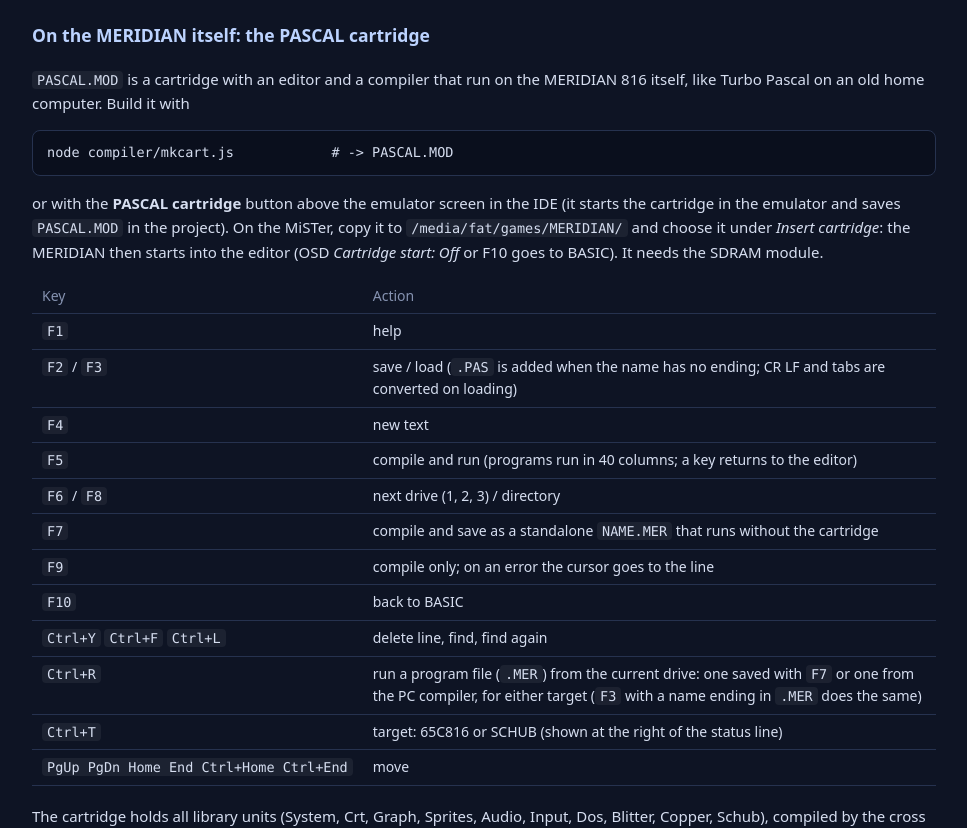
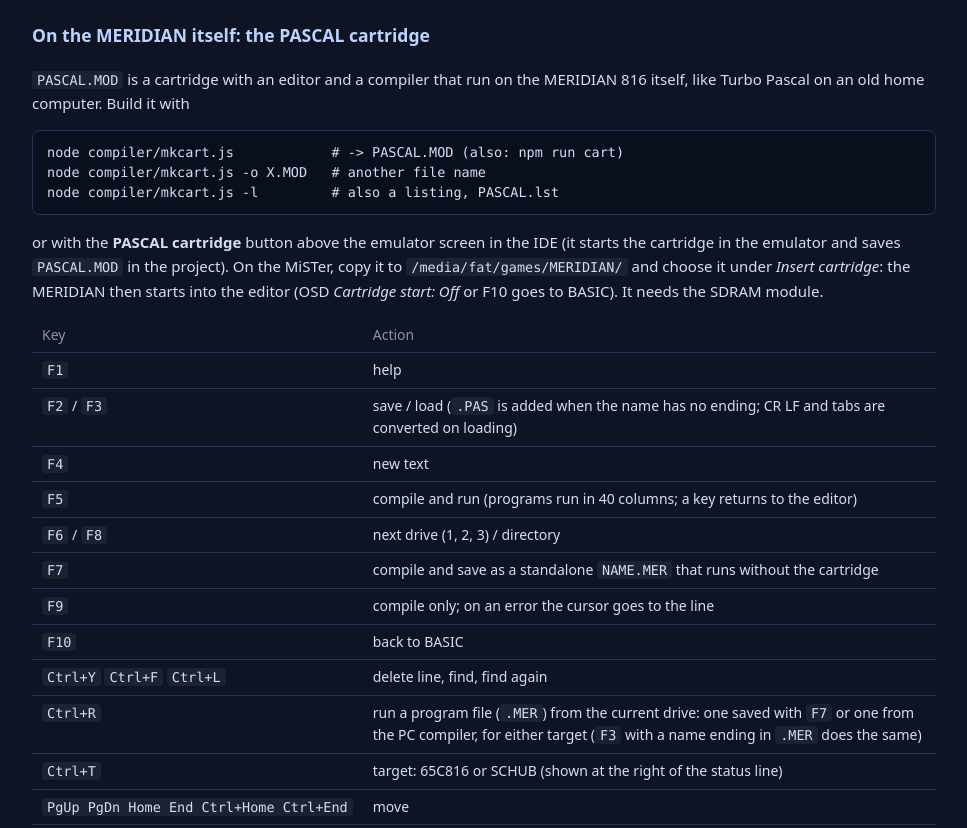
Before and after one commit to jnngill/MeridianPascal, a website: page docs/index.html in a window 1280 px wide. Shown: the part 1780-2608 px from the top of the page, without its empty margins (266-1233 px from the left). Drawn offline with Linux system fonts and the light colour scheme.

Commit message:
README: how to build PASCAL.MOD and put it on the MiSTer
Steps from clone to OSD, the mkcart options (-o, -l), the IDE button,
and when standalone .MER files need saving again after a rebuild.
The reference manual lists the options too; *.lst is ignored.

Co-Authored-By: Claude Opus 5.5 <noreply@anthropic.com>

```diff
--- a/docs/index.html
+++ b/docs/index.html
@@ -119,7 +119,9 @@ end.</pre>
 
 <h3 id="cart">On the MERIDIAN itself: the PASCAL cartridge</h3>
 <p><code>PASCAL.MOD</code> is a cartridge with an editor and a compiler that run on the MERIDIAN&nbsp;816 itself, like Turbo Pascal on an old home computer. Build it with</p>
-<pre>node compiler/mkcart.js            # -> PASCAL.MOD</pre>
+<pre>node compiler/mkcart.js            # -> PASCAL.MOD (also: npm run cart)
+node compiler/mkcart.js -o X.MOD   # another file name
+node compiler/mkcart.js -l         # also a listing, PASCAL.lst</pre>
 <p>or with the <b>PASCAL cartridge</b> button above the emulator screen in the IDE (it starts the cartridge in the emulator and saves <code>PASCAL.MOD</code> in the project). On the MiSTer, copy it to <code>/media/fat/games/MERIDIAN/</code> and choose it under <i>Insert cartridge</i>: the MERIDIAN then starts into the editor (OSD <i>Cartridge start: Off</i> or F10 goes to BASIC). It needs the SDRAM module.</p>
 <table>
 <tr><th>Key</th><th>Action</th></tr>
@@ -140,7 +142,7 @@ end.</pre>
 <p><b>Language on the MERIDIAN:</b> programs with <code>uses</code> of the built-in units, <code>const</code> (also typed constant arrays), <code>type</code>, <code>var</code>, nested procedures and functions with value, <code>var</code> and <code>const</code> parameters (string, array, record and set parameters too), <code>integer word byte shortint longint real char boolean string string[n]</code>, arrays (up to 4 dimensions), records with variant parts, sets (<code>set of</code>, constructors with expressions, <code>+ - * in = &lt;&gt; &lt;= &gt;=</code>, <code>Include</code>/<code>Exclude</code>), pointers with <code>New</code>/<code>Dispose</code>, enumerations, subranges, <code>if while repeat for case with</code>, <code>Exit Break Continue Halt</code>, <code>Write(Ln)</code> with widths (<code>r:w:d</code> for reals), <code>Read(Ln)</code>, <code>Inc Dec Str Ord Chr Succ Pred Odd Abs Sqr Sqrt Trunc Round Int Frac Length SizeOf Low High Lo Hi Assigned</code>, <code>Mem[] MemW[] MemL[]</code> and <code>@</code>. <code>and</code>/<code>or</code> stop as soon as the result is known. The library's <code>Sin Cos ArcTan Exp Ln Power</code> work as on the PC.</p>
 <p><b>Your own units:</b> <code>uses MyUnit</code> reads <code>MYUNIT.PAS</code> from the current drive and compiles it together with the program (file names are the first 8 letters of the unit name). A unit has <code>unit</code>, <code>interface</code> and <code>implementation</code> parts, may use other units (also in its implementation part) and may end with <code>begin</code> or <code>initialization</code> code, which runs before the program. Only what the interface declares is visible to the program. An error inside a unit shows as <code>ERROR IN MYUNIT.PAS LINE n</code>.</p>
 <p>Functions can return records, arrays and sets (up to 256 bytes), also as <code>F(a).x</code> or <code>F[i]</code>. <code>absolute</code> places a variable over another one or at an address; outside bank 0 (for example <code>absolute $310000</code>) it is for simple variables and records.</p>
-<p><b>Standalone programs:</b> <code>F7</code> saves the program as a <code>.MER</code> that runs without the cartridge: start it with <i>Load program</i> in the MiSTer menu, from ATLAS or over the network, like a program from the PC compiler, with <code>Ctrl+R</code> in the PASCAL editor, or from BASIC with <code>BRUN "NAME"</code> (drive optional: <code>BRUN "NAME",3</code>; needs a MERIDIAN core from 22 November 2026 on). <code>BRUN</code> keeps BASIC's memory while the program runs, so BASIC carries on afterwards, also with the next statement of a BASIC program. The file carries the program, the parts of the library it needs at run time (about 33&nbsp;KB) and a small loader; it loads at <code>$22:0000</code>, so it needs the SDRAM module. When no cartridge is inserted the loader puts the library at <code>$40:0000</code>, where the cartridge would be. With the PASCAL cartridge it was made with, it uses the cartridge's copy. If a different cartridge is inserted, or a different version of the PASCAL cartridge, it prints a message and returns.</p>
+<p><b>Standalone programs:</b> <code>F7</code> saves the program as a <code>.MER</code> that runs without the cartridge: start it with <i>Load program</i> in the MiSTer menu, from ATLAS or over the network, like a program from the PC compiler, with <code>Ctrl+R</code> in the PASCAL editor, or from BASIC with <code>BRUN "NAME"</code> (drive optional: <code>BRUN "NAME",3</code>; needs a MERIDIAN core from 22 November 2026 on). <code>BRUN</code> keeps BASIC's memory while the program runs, so BASIC carries on afterwards, also with the next statement of a BASIC program. The file carries the program, the parts of the library it needs at run time (about 33&nbsp;KB) and a small loader; it loads at <code>$22:0000</code>, so it needs the SDRAM module. When no cartridge is inserted the loader puts the library at <code>$40:0000</code>, where the cartridge would be. With the PASCAL cartridge it was made with, it uses the cartridge's copy. If a different cartridge is inserted, or a PASCAL cartridge with a different library, it prints a message and returns. Rebuilding the cartridge after changes to the editor or the on-device compiler keeps the library's fingerprint; after changes to the library units, the runtime or the 65C816 code generator, save the program again with <code>F7</code>.</p>
 <p><b>SCHUB programs:</b> press <code>Ctrl+T</code>, or put <code>{$SCHUB}</code> at the very top of the text (the PC compiler ignores it), and the MERIDIAN compiles the program to RV32IM code for the SCHUB co-processor instead of 65C816 code. The language is the same, the whole library is there (the cartridge carries an RV32 build of every unit), and <code>F5</code> runs the program on SCHUB: the 65C816 hands it over to SCHUB and serves its screen, keyboard and disk requests. <code>F7</code> saves it as a standalone <code>.MER</code> that runs without the cartridge, too. On SCHUB, pointers are 32 bits, record fields are aligned like the PC compiler lays them out, FOR and CASE take longints, and variables are no longer limited to bank 0: the program's variables (up to 320&nbsp;KB, 64&nbsp;KB per variable) start at <code>$0A:0000</code>, followed by the heap, which runs up to the stack below <code>$20:0000</code>. Code goes to <code>$08:0000</code> (up to 128&nbsp;KB), the RV32 library to <code>$04:0400</code>. SCHUB needs the SDRAM module; the host stub switches SCHUB on if it is off in the menu.</p>
 <p>Identifiers are significant to 15 characters.</p>
 <p>Memory used by the cartridge: source text <code>$20:0000</code>, loading area <code>$28:0000</code>, compiled code <code>$30:0000</code>, saved bank 0 <code>$31:0000</code>, program data image <code>$32:0000</code>. Compiled programs get bank 0 from about <code>$2670</code> (variables and heap), stack from <code>$A7FF</code> and string temporaries from <code>$B7FF</code>.</p>
```
Also changed, not shown: README.md, 1 other file.
